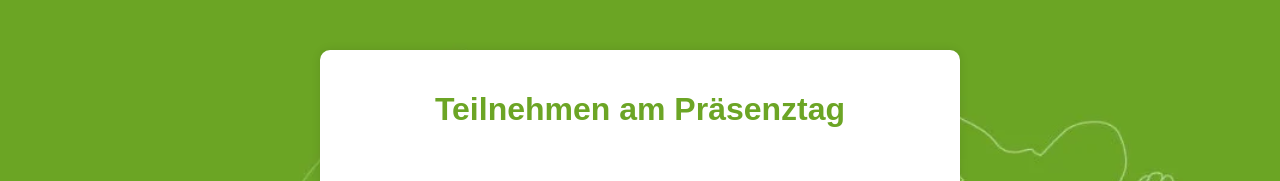
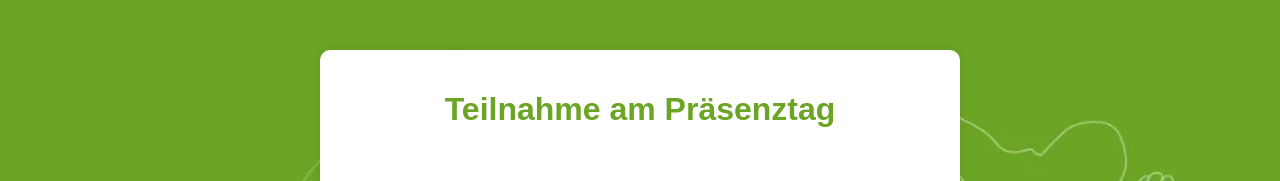
Before and after one commit to dev-stz/rossi.praesenztag, a plain HTML site: page index.html in a window 1280 px wide. Shown: the top 181 px of the page. Drawn offline with Linux system fonts and the light colour scheme.

Commit message:
Revert "test pull"
This reverts commit 8ae16c9be5863a7ce2f531216da069ea343e83e8.

```diff
--- a/index.html
+++ b/index.html
@@ -80,7 +80,7 @@
 </head>
 <body>
     <div class="container">
-        <h1>Teilnehmen am Präsenztag</h1>
+        <h1>Teilnahme am Präsenztag</h1>
         <br>
 
         <div class="instructions">
```
